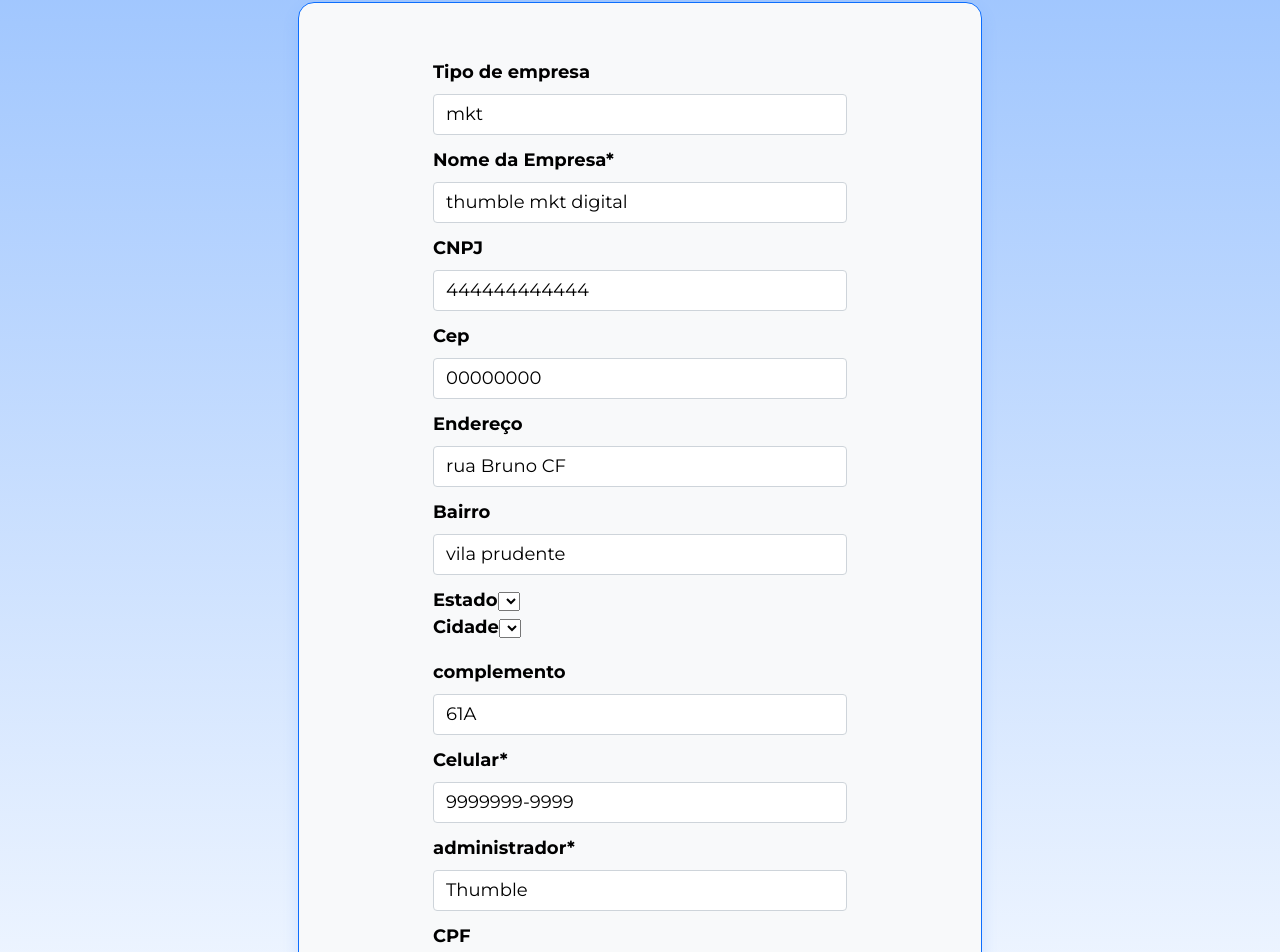
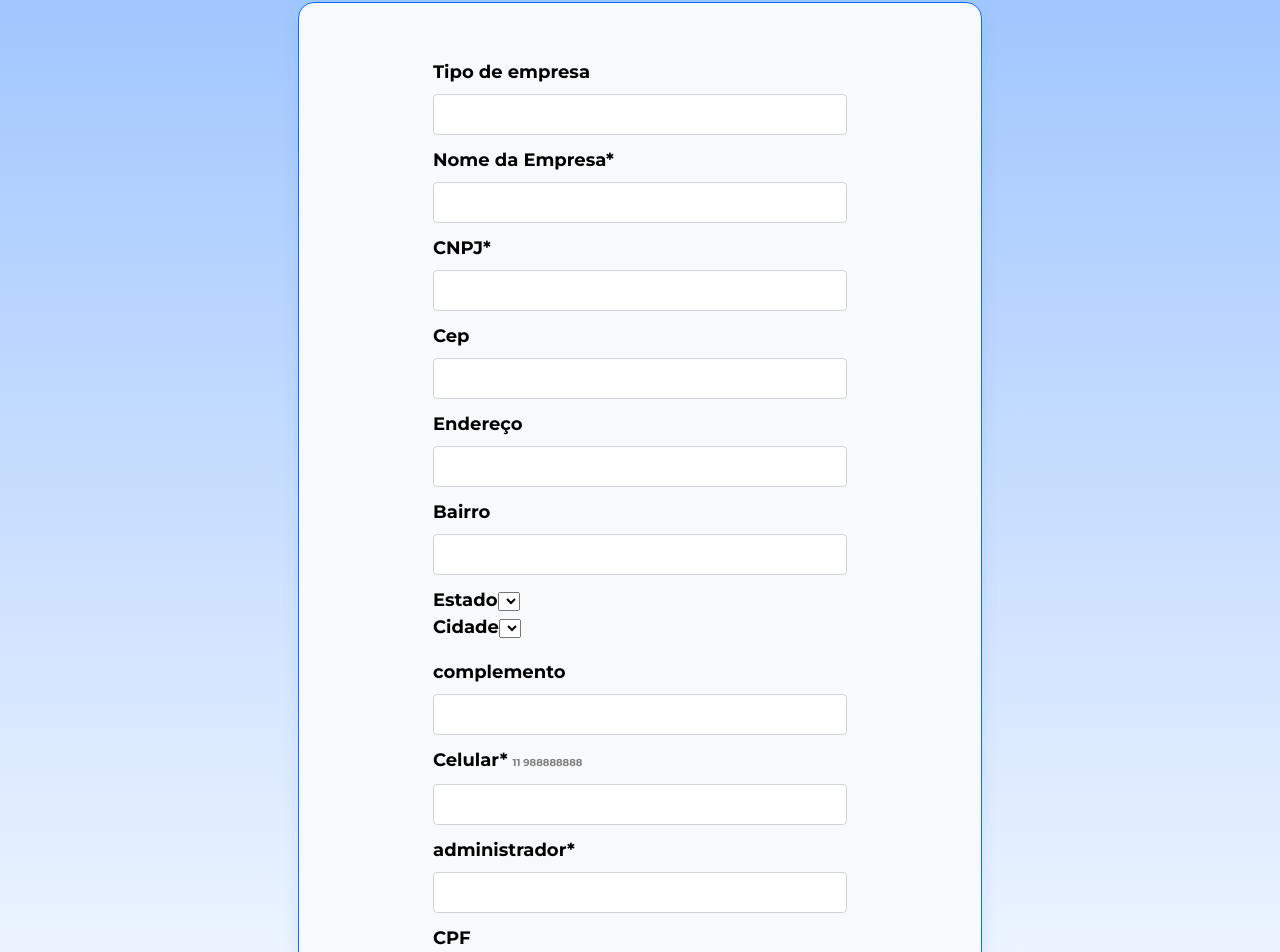
Before and after one commit to thiagohumble/meuth360, an Angular app: page / in a window 1280 px wide. Shown: the part 1278-2230 px from the top of the page. Built offline with nearby package versions, Linux system fonts and the light colour scheme; a web font is replaced by a local one.

Commit message:
validação no formulário, depois adicionar máscara.

```diff
--- a/package.json
+++ b/package.json
@@ -18,6 +18,7 @@
     "@angular/platform-browser": "^17.0.0",
     "@angular/platform-browser-dynamic": "^17.0.0",
     "@angular/router": "^17.0.0",
+    "ngx-mask": "^18.0.0",
     "node": "^22.9.0",
     "rxjs": "~7.8.0",
     "tslib": "^2.3.0",
--- a/src/app/pages/company-registration/company-registration.component.css
+++ b/src/app/pages/company-registration/company-registration.component.css
@@ -126,3 +126,8 @@ input:focus {
   color: red;
   margin-bottom: 12px;
 }
+
+span {
+  font-size: 10px;
+  color: gray;
+}
--- a/src/app/pages/company-registration/company-registration.component.html
+++ b/src/app/pages/company-registration/company-registration.component.html
@@ -4,7 +4,7 @@
 		<input type="text" id="companyType" placeholder="" formControlName="companyType">
 		<label for="companyName">Nome da Empresa*</label>
 		<input type="text" id="companyName" placeholder="" formControlName="companyName">
-		<label for="cpnj">CNPJ</label>
+		<label for="cpnj">CNPJ*</label>
 		<input type="text" id="cpnj" placeholder="" formControlName="cpnj">
 		<label for="cep">Cep</label>
 		<input type="text" id="cep" placeholder="" formControlName="cep">
@@ -23,7 +23,7 @@
 		<br>
 		<label for="complement">complemento</label>
 		<input type="text" id="complement" placeholder="" formControlName="complement">
-		<label for="mobile">Celular*</label>
+		<label for="mobile">Celular* <span>11 988888888</span></label>
 		<input type="text" id="mobile" placeholder="" formControlName="mobile">
 		<label for="adm">administrador*</label>
 		<input type="text" id="adm" placeholder="" formControlName="adm">
--- a/src/app/pages/company-registration/company-registration.component.ts
+++ b/src/app/pages/company-registration/company-registration.component.ts
@@ -1,6 +1,6 @@
 import { Component } from '@angular/core';
 import { ContainerComponent } from '../../componentes/container/container.component';
-import { FormControl, FormGroup, ReactiveFormsModule } from '@angular/forms';
+import { FormControl, FormGroup, ReactiveFormsModule, Validators } from '@angular/forms';
 
 @Component({
   selector: 'app-company-registration',
@@ -17,23 +17,27 @@ export class CompanyRegistrationComponent {
 
   constructor() {
     this.formContact = new FormGroup({
-      companyType: new FormControl('mkt'),
-      companyName: new FormControl('thumble mkt digital'),
-      cpnj: new FormControl('444444444444'),
-      cep: new FormControl('00000000'),
-      address: new FormControl('rua Bruno CF'),
-      neighborhood: new FormControl('vila prudente'),
-      state: new FormControl('SP'),
-      city: new FormControl('SP'),
-      complement: new FormControl('61A'),
-      mobile: new FormControl('9999999-9999'),
-      adm: new FormControl('Thumble'),
-      cpf: new FormControl('999999999-99'),
-      email: new FormControl('thg.humble@gmail.com')
+      companyType: new FormControl(''),
+      companyName: new FormControl('', Validators.required),
+      cpnj: new FormControl('', Validators.required),
+      cep: new FormControl(''),
+      address: new FormControl(''),
+      neighborhood: new FormControl(''),
+      state: new FormControl(''),
+      city: new FormControl(''),
+      complement: new FormControl(''),
+      mobile: new FormControl('', [Validators.required, Validators.pattern(new RegExp("[0-9 ]{12}"))]),
+      adm: new FormControl(''),
+      cpf: new FormControl(''),
+      email: new FormControl('')
     })
   }
 
   sendForm() {
-    console.log(this.formContact.value)
+    if(this.formContact.valid){
+      console.log(this.formContact.value)
+    } else {
+      console.log('error')
+    }
   }
 }
```
Also changed, not shown: 1 other file (tests, documents, lock files or other folders).
